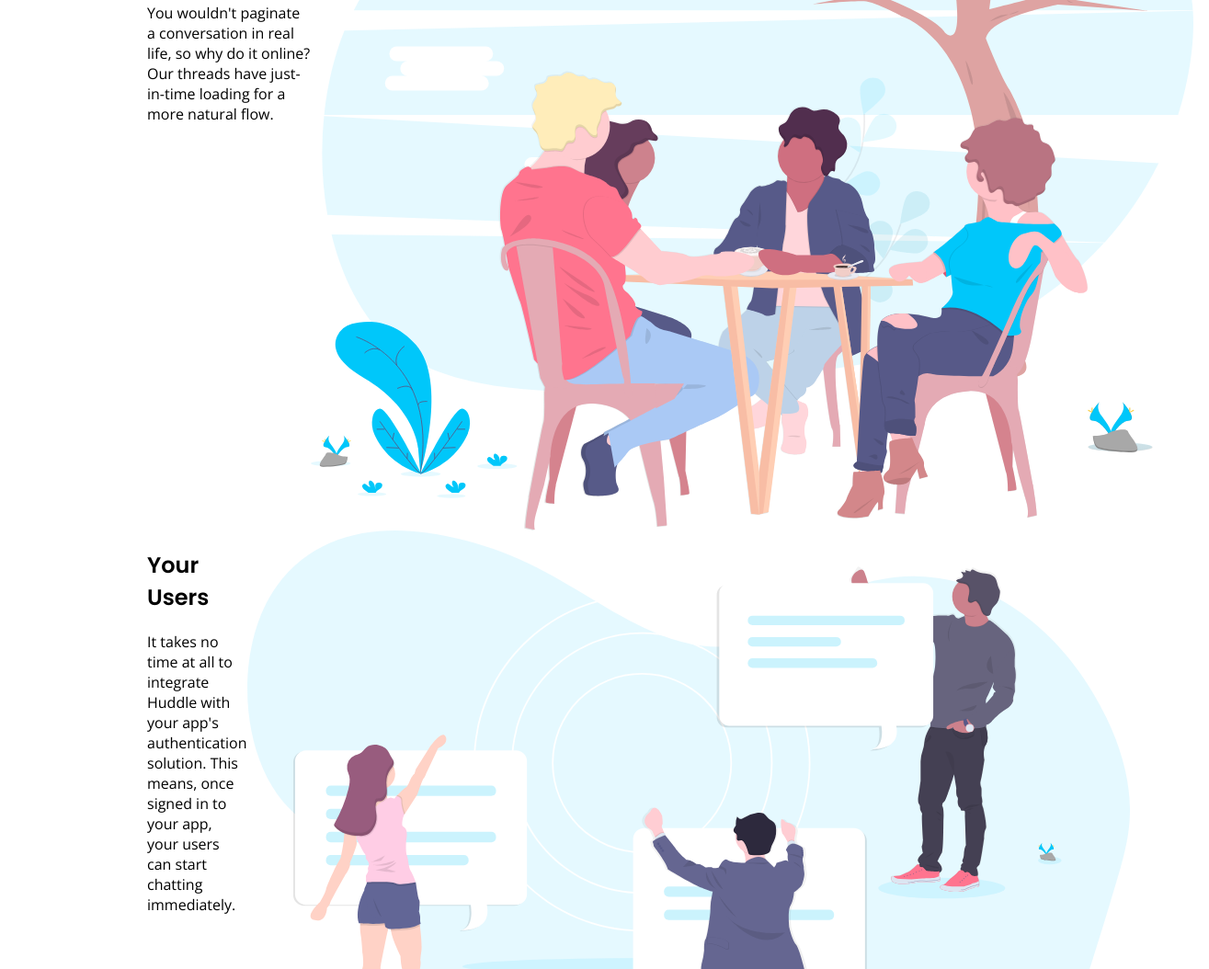
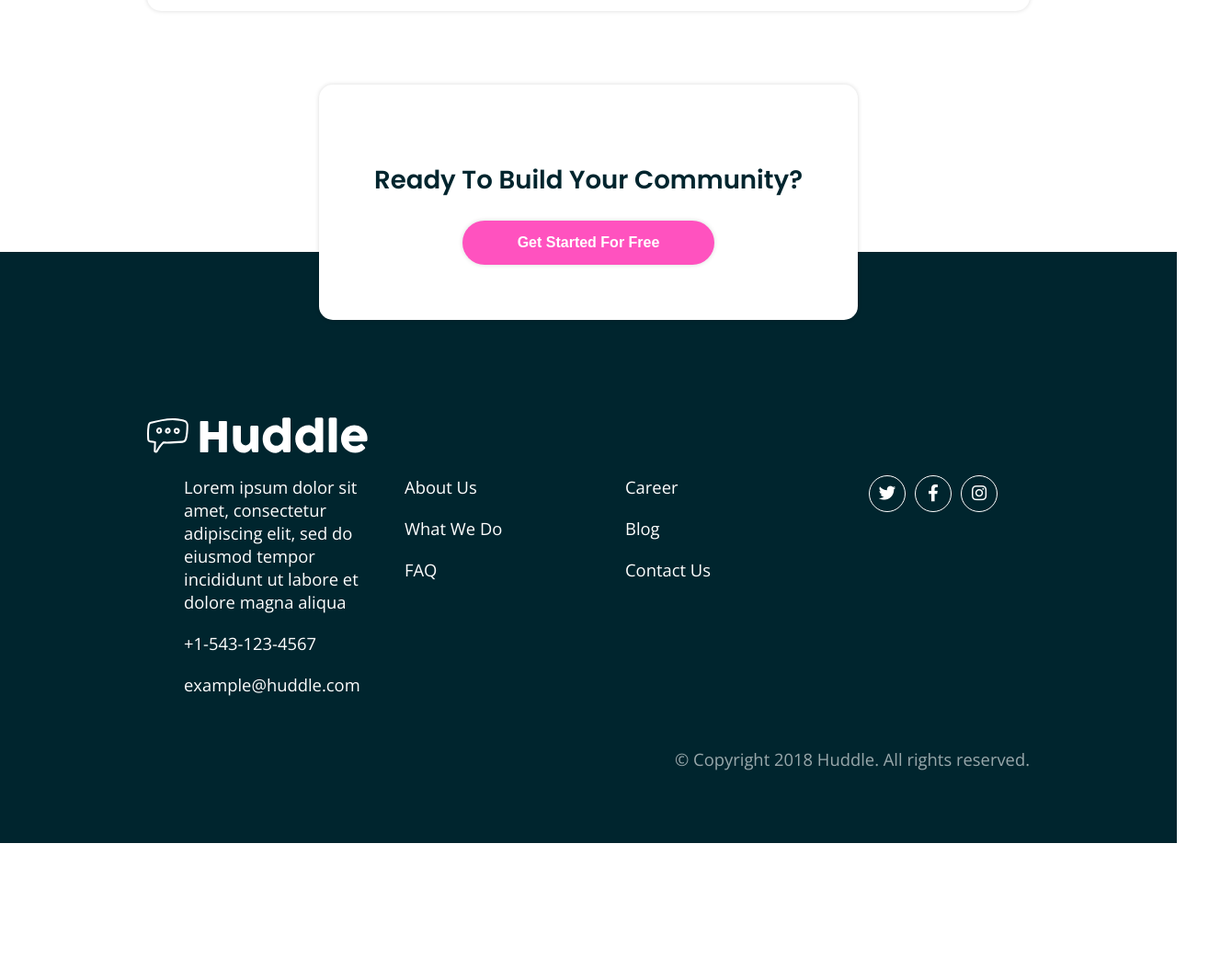
Before and after one commit to sumana10/frontend-challenge-six, a plain HTML site: page index.html in a window 1280 px wide. Shown: the part 1746-2800 px from the top of the page at 92% size, 1315 px wide, since content can reach past the window. After the commit the page ends 2663 px from the top, so only its background shows below. Drawn offline with nearby package versions, Linux system fonts and the light colour scheme.

Commit message:
final commit

```diff
--- a/index.html
+++ b/index.html
@@ -12,6 +12,7 @@
 			href="./images/favicon-32x32.png"
 		/>
 
+		<link rel="stylesheet" href="https://cdnjs.cloudflare.com/ajax/libs/font-awesome/6.1.1/css/all.min.css"/>
 		<title>
 			Frontend Mentor | Huddle landing page with alternating feature blocks
 		</title>
@@ -45,7 +46,9 @@
 						</p>
 						<button class="btn btn-primary">Get Started For Free</button>
 					</div>
-					<img src="./images/illustration-mockups.svg" alt="" />
+					<div>
+						<img class="header-img" src="./images/illustration-mockups.svg" alt="" />
+					</div>
 				</div>
 			</div>
 		</header>
@@ -60,9 +63,14 @@
 							miss out on with a feedback form.
 						</p>
 					</div>
+					<div>
 					<img src="./images/illustration-grow-together.svg" alt="" />
 				</div>
-				<div class="box flex">
+				</div>
+				<div class="box flex box-mobile-reverse">
+					<div>
+						<img src="images/illustration-flowing-conversation.svg" alt="" />
+					</div>
 					<div>
 						<h2>Flowing Conversations</h2>
 						<p>
@@ -71,9 +79,10 @@
 							flow.
 						</p>
 					</div>
-					<img src="images/illustration-flowing-conversation.svg" alt="" />
+
 				</div>
 				<div class="box flex">
+
 					<div>
 						<h2>Your Users</h2>
 						<p>
@@ -82,58 +91,58 @@
 							your users can start chatting immediately.
 						</p>
 					</div>
-					<img src="images/illustration-your-users.svg" alt="" />
+					<div>
+						<img src="images/illustration-your-users.svg" alt="" />
+					</div>
 				</div>
 			</div>
 		</main>
-		<div class="box">
-			<div class="container">
+		<div class="container center">
+			<div class="box small-box">
 				<h2>Ready To Build Your Community?</h2>
-				<button btn btn-primary btn-big>Get Started For Free</button>
+				<button class="btn btn-primary btn-big">Get Started For Free</button>
 			</div>
 		</div>
 		<footer>
 			<div class="container">
-				<img src="images/logo.svg" alt="logo" />
-				<div class="flex">
-					<div>
+				<img src="images/logowhite.svg" alt="logo" />
+				<div class="flex align-start">
+
 						<ul>
 							<li>
-								Lorem ipsum dolor sit amet, consectetur adipiscing elit, sed do
-								eiusmod tempor incididunt ut labore et dolore magna aliqua
+								Lorem ipsum dolor sit amet, consectetur adipiscing elit, sed do eiusmod tempor incididunt ut labore et dolore magna aliqua
 							</li>
 							<li>+1-543-123-4567</li>
 							<li>example@huddle.com</li>
 						</ul>
-					</div>
-					<div>
+
+
 						<ul>
-							<li></li>
-							About Us
+							<li>About Us</li>
 							<li>What We Do</li>
 							<li>FAQ</li>
 						</ul>
-					</div>
-					<div>
+
+
 						<ul>
 							<li>Career</li>
 							<li>Blog</li>
 							<li>Contact Us</li>
 						</ul>
-					</div>
-					<div>
-						<ul>
+
+
+						<ul class="social-media">
 							<li>
-								<a href="#"><i class="fab fa-twitter"></i></a>
+								<a href="#" class="circle"><i class="fab fa-twitter"></i></a>
 							</li>
 							<li>
-								<a href="#"><i class="fab fa-twitter"></i></a>
+								<a href="#" class="circle"><i class="fab fa-facebook-f"></i></a>
 							</li>
 							<li>
-								<a href="#"><i class="fab fa-twitter"></i></a>
+								<a href="#" class="circle"><i class="fab fa-instagram"></i></a>
 							</li>
 						</ul>
-					</div>
+
 				</div>
 				<p>&copy; Copyright 2018 Huddle. All rights reserved.</p>
 			</div>
--- a/style.css
+++ b/style.css
@@ -4,37 +4,78 @@
   box-sizing: border-box;
 
 }
+
 body{
+
   font-family: 'Open Sans', sans-serif;
   margin: 0;
+  color: hsl(192, 100%, 9%);
+  font-size: 1.15em;
 }
-h1, h2{
+
+h1,
+h2{
+
   font-family: "Poppins", sans-serif;
+
+}
+p{
+  opacity: 0.6;
 }
 .container{
-  width:1000px;
+
+  width: 1000px;
   max-width: 100%;
   padding: 0 20px;
   margin: 0 auto;
+
 }
+
+.center{
+  text-align: center;
+}
+
 .flex{
+
   display: flex;
+  align-items: center;
+  flex-wrap: wrap;
+
 }
+
+.flex > div, .flex > ul{
+  flex: 1;
+}
+
 img{
+
   max-width: 100%;
+
 }
+
 header{
+
   background-image: url('images/bg-hero-desktop.svg');
   background-size: cover;
   background-position: center center;
   padding: 40px 0;
   background-color: hsl(193, 100%, 96%);
+
 }
 
 nav{
+
   justify-content: space-between;
   margin-bottom: 40px;
   align-items: center;
+
+}
+
+.header-img{
+
+  width: 80%;
+  margin-left: 20%;
+
 }
 
 .btn{
@@ -46,5 +87,110 @@ nav{
   cursor: pointer;
   font-size: 16px;
   font-weight: 700;
-  box-shadow: 0 0 5px rgb(0, 0, 0, 0.15);
+  box-shadow: 0 0 5px rgba(0, 0, 0, 0.15);
 }
+
+.btn-primary{
+  background-color: hsl(322, 100%, 66%);
+  color: #fff;
+}
+
+.box{
+  background-color: #fff;
+  box-shadow: 0 0 5px rgba(0, 0, 0, 0.15);
+  border-radius: 15px;
+  margin: 40px 0;
+  padding: 60px;
+}
+
+.small-box{
+  display: inline-block;
+  margin-bottom: -50%;
+  z-index: 1;
+
+}
+
+.box img{
+  width: 80%;
+}
+
+footer{
+  background-color: hsl(192, 100%, 9%);
+  color: #fff;
+  padding: 180px 0 60px;
+}
+
+footer ul{
+  /* padding: 0; */
+  list-style-type: none;
+}
+
+footer ul li{
+  margin-bottom: 20px;
+}
+
+.align-start{
+  align-items: flex-start;
+}
+
+footer .circle{
+  width: 40px;
+  height: 40px;
+  display: inline-flex;
+  color: white;
+  align-items: center;
+  justify-content: center;
+  text-decoration: none;
+  border: 1px solid #fff;
+  border-radius: 50%;
+  margin-right: 10px;
+}
+
+
+footer .social-media{
+  display: flex;
+  align-items: center;
+  justify-content: center;
+}
+
+footer p{
+  text-align: right;
+}
+
+@media screen and (max-width: 600px){
+
+  body{
+    text-align: center;
+  }
+
+  nav.flex {
+    flex-direction: row;
+  }
+
+  .flex{
+    flex-direction: column;
+  }
+
+  .header-img{
+    margin-top: 30px;
+    width: 100%;
+    margin-left: 0;
+  }
+
+  .box-mobile-reverse{
+
+    flex-direction: column-reverse;
+  }
+
+
+  footer ul{
+
+    width: 100%;
+    padding: 0;
+
+  }
+
+  footer p{
+    text-align: center;
+  }
+}
```
Also changed, not shown: images/logowhite.svg (added).
